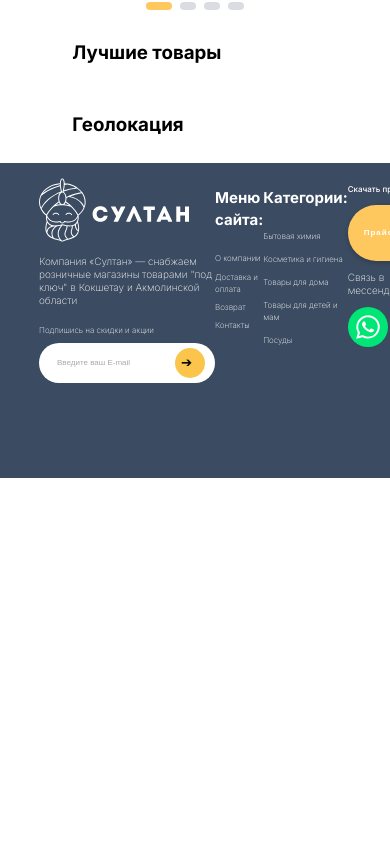
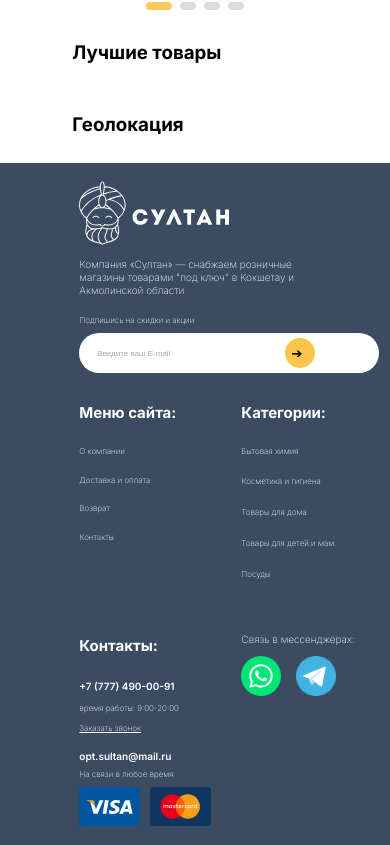
Before and after one commit to apogore/Sultan, a Next.js app in the folder sultan/: page / in a window 390 px wide. Shown: the part 3663-4508 px from the top of the page. Before the commit the page ends 4141 px from the top, so only its background shows below. Built offline with nearby package versions, Linux system fonts and the light colour scheme.

Commit message:
Адаптив футера

```diff
--- a/sultan/app/shared/footer/footer.css
+++ b/sultan/app/shared/footer/footer.css
@@ -2,8 +2,8 @@
   --footer-bg-color: #3b4b61;
   --footer-text-color: #ffffff;
   --highlight-color: #fbc44b;
-  --button-bg-color: #FFC85E;
-  --button-hover-bg-color: #F3A50D;
+  --button-bg-color: #ffc85e;
+  --button-hover-bg-color: #f3a50d;
   --input-placeholder-color: #a9a9a9;
   --font-size-small: 8px;
   --font-size-medium: 10px;
@@ -11,45 +11,124 @@
 }
 
 .footer {
-  display: flex;
-  justify-content: space-between;
+  width: 100%;
+  padding: 70px 0 116px;
   background-color: var(--footer-bg-color);
   color: var(--footer-text-color);
-  padding: 3% 10% 20px;
   font-size: var(--font-size-medium);
   line-height: 1.5;
   font-weight: 200;
+  @media screen and (max-width: 768px) {
+    padding: 15px;
   }
-.number{
+
+}
+.footer-section:nth-child(1) { grid-area: sec1; }
+.footer-section:nth-child(2) { grid-area: sec2; }
+.footer-section:nth-child(3) { grid-area: sec3; }
+.footer-section:nth-child(4) { grid-area: sec4; }
+.footer-section:nth-child(5) { grid-area: sec5; }
+.wrapper {
+  margin: 0 auto;
+  width: 67%;
+  max-width: 1367px;
+  display: grid;
+  grid-gap:16px;
+  align-items: start;
+  grid-template-columns: repeat(5, 1fr);
+  grid-template-areas:
+      "sec1 sec2 sec3 sec4 sec5";
+  @media screen and (max-device-width: 768px) {
+    width: 100%;
+  }
+  @media (max-width: 1200px) {
+    grid-template-columns: repeat(3, 1fr);
+    grid-template-rows: auto;
+    grid-template-areas:
+      "sec1 sec1 sec2"
+      "sec5 sec4 sec3"
+  }
+  @media screen and (max-width: 425px) {
+    grid-template-columns: 1fr 1fr;
+    grid-template-rows: auto;
+    grid-template-areas:
+      "sec1 sec1"
+      "sec2 sec3"
+      "sec5 sec4"
+  }
+}
+
+.number {
   font-weight: 600 !important;
 }
+
 .footer-section {
   display: flex;
   flex-direction: column;
+  min-width: 146px;
+
+  &.company-info {
+    max-width: 320px;
+    min-width: 290px;
   }
 
-.footer-section p {
+  &.menu {
+    max-width: 130px;
+    min-width: 126px;
+  }
+
+  &.categories {
+    max-width: 170px;
+    min-width: 145px;
+  }
+
+  &.price-list {
+    max-width: 214px;
+    min-width: 124px;
+  }
+
+  &.conacts {
+    width: 152px;
+    .massagers-mobile {
+      display: none;
+    }
+  }
+
+  .footer-section:nth-child(1),
+  .footer-section:nth-child(2) {
+    order: 1;
+  }
+
+  .footer-section:nth-child(3),
+  .footer-section:nth-child(4),
+  .footer-section:nth-child(5) {
+    order: 2;
+  }
+  @media screen and (max-width: 768px) {
+    .download-price-list {
+      display: none;
+    }
+  }
+  p {
     font-size: var(--font-size-medium);
     line-height: 1.3;
     max-width: 250px;
   }
-
-.footer-section h3 {
+  h3 {
     font-size: var(--font-size-small);
     font-weight: 500;
     margin-bottom: 10px;
   }
-
+}
 .footer-list {
   list-style-type: none;
   font-size: var(--font-size-small);
   padding: 0;
+  li {
+    margin-bottom: 13%;
+  }
 }
 
-.footer-list li {
-  margin-bottom: 13%;
-}
-.call-order{}
 .footer-list a,
 .footer-link {
   text-decoration: none;
@@ -60,7 +139,7 @@
 
 .footer-list a::before,
 .footer-link::before {
-  content: '';
+  content: "";
   position: absolute;
   width: 100%;
   height: 2px;
@@ -119,32 +198,33 @@
   background-color: var(--footer-bg-color);
 
   max-width: 300px;
-  font-size: (var(--font-size-small));
-}
+  font-size: var(--font-size-small);
 
-.subscribe-container p {
+  p {
     color: var(--footer-text-color);
     font-size: var(--font-size-small);
     margin-bottom: 8px;
   }
-.price-list-button{
+}
+
+.price-list-button {
   font-size: var(--font-size-small) !important;
   height: 20%;
-}
-.price-list-button img{
+
+  img {
     width: 10%;
     height: auto;
+  }
+}
 
-}
 .subscribe-form {
   display: flex;
   align-items: center;
   background-color: white;
   border-radius: 50px;
   padding: 5px 10px;
-}
 
-.subscribe-form input {
+  input {
     border: none;
     outline: none;
     padding: 8px;
@@ -155,11 +235,11 @@
     max-width: 180px;
   }
 
-.subscribe-form input::placeholder {
+  input::placeholder {
     color: var(--input-placeholder-color);
   }
 
-.subscribe-form button {
+  button {
     background-color: var(--highlight-color);
     border: none;
     border-radius: 50%;
@@ -167,6 +247,7 @@
     height: 30px;
     display: flex;
     align-items: center;
+  }
 }
 
 .availability {
@@ -177,7 +258,6 @@
 }
 
 .work-hours {
-
   font-size: var(--font-size-small);
 }
 
--- a/sultan/app/shared/footer/footer.js
+++ b/sultan/app/shared/footer/footer.js
@@ -6,10 +6,12 @@ import Button from "../../ui/button/button"; // Убедитесь, что пу
 const Footer = () => {
   return (
     <footer className="footer">
-      <div className="footer-section">
+      <div className="wrapper">
+        <div className="footer-section company-info">
           <img src="/sultan.svg" alt="Visa" width={150} height={70} />
           <p>
-          Компания «Султан» — снабжаем розничные магазины товарами "под ключ" в Кокшетау и Акмолинской области
+            Компания «Султан» — снабжаем розничные магазины товарами "под ключ"
+            в Кокшетау и Акмолинской области
           </p>
           <div class="subscribe-container">
             <p>Подпишись на скидки и акции</p>
@@ -21,8 +23,7 @@ const Footer = () => {
             </div>
           </div>
         </div>
-
-      <div className="footer-section">
+        <div className="footer-section menu">
           <h2>Меню сайта:</h2>
           <ul className="footer-list">
             <li>
@@ -39,8 +40,7 @@ const Footer = () => {
             </li>
           </ul>
         </div>
-
-      <div className="footer-section">
+        <div className="footer-section categories">
           <h2>Категории:</h2>
           <ul className="footer-list">
             <li>
@@ -60,8 +60,8 @@ const Footer = () => {
             </li>
           </ul>
         </div>
-
-      <div className="footer-section">
+        <div className="footer-section price-list">
+          <div className="download-price-list">
           <h3>Скачать прайс-лист:</h3>
           <Button
             onClick={() => {
@@ -76,8 +76,9 @@ const Footer = () => {
             icon={"/download.svg"}
             className="price-list-button"
           />
-        <p >Связь в мессенджерах:</p>
-
+          </div>
+          <div className="messangers">
+          <p>Связь в мессенджерах:</p>
           <div className="button-container">
             <a
               href="https://t.me/kot_Shreda"
@@ -106,8 +107,8 @@ const Footer = () => {
             </a>
           </div>
           </div>
-
-      <div className="footer-section">
+        </div>
+        <div className="footer-section contacts">
           <h2>Контакты:</h2>
 
           <p className="number">+7 (777) 490-00-91</p>
@@ -126,7 +127,12 @@ const Footer = () => {
           </div>
           <div className="footer-payment">
             <img src="/Visa.svg" alt="Visa" className="footer-icon" />
-          <img src="/Mastercard.svg" alt="MasterCard" className="footer-icon" />
+            <img
+              src="/Mastercard.svg"
+              alt="MasterCard"
+              className="footer-icon"
+            />
+          </div>
         </div>
       </div>
     </footer>
```
Lines whose indentation alone changed are shown as unchanged.
